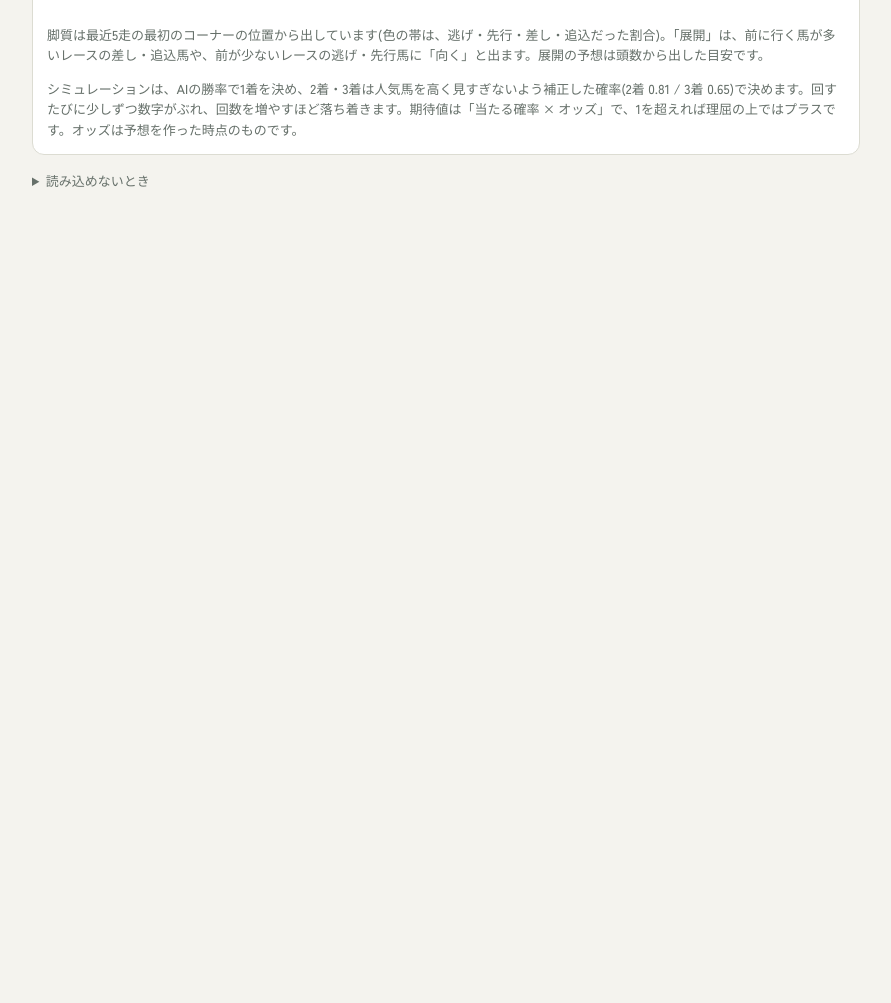
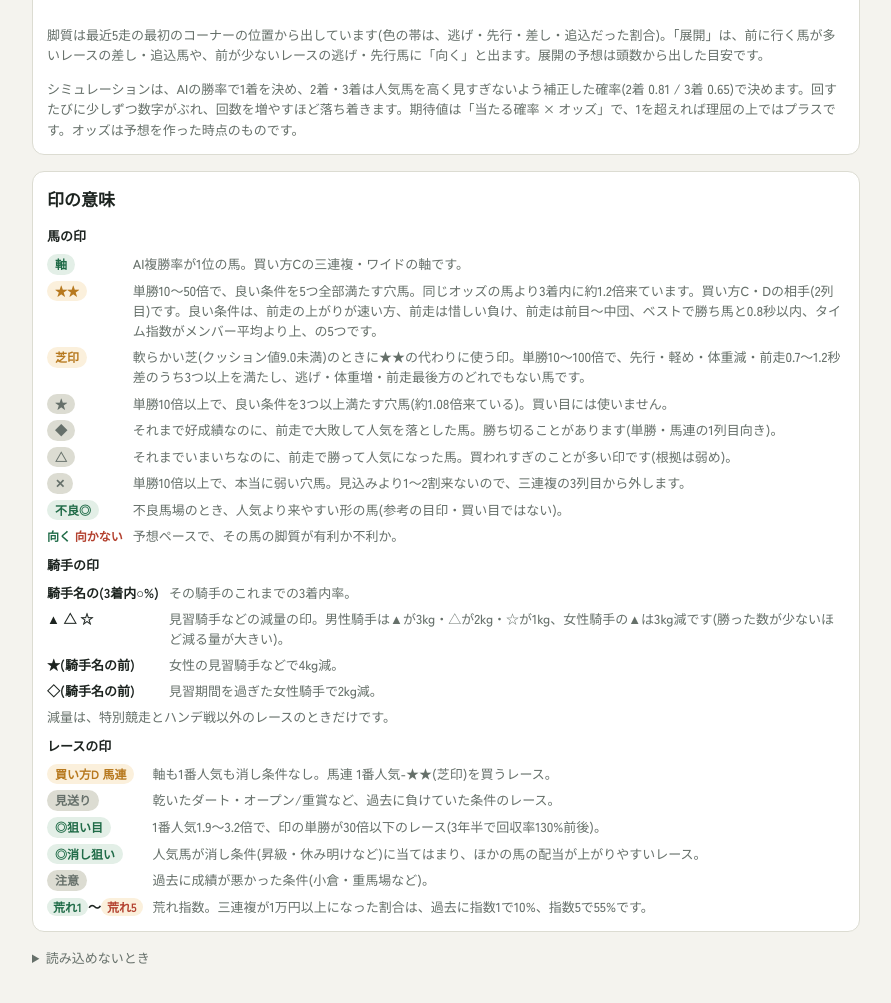
Before and after one commit to lemontea180523-gif/keiba-app, a plain HTML site: page index.html in a window 1280 px wide. Shown: the part 3116-4119 px from the top of the page, without its empty margins (194-1085 px from the left). Before the commit the page ends 3355 px from the top, so only its background shows below. Drawn offline with Linux system fonts and the light colour scheme.

Commit message:
ページを更新

```diff
--- a/index.html
+++ b/index.html
@@ -136,6 +136,13 @@ input[type="file"] { position: absolute; opacity: 0; width: 1px; height: 1px; }
 .tk.up { color: var(--good); } .tk.dn { color: var(--bad); }
 /* 荒れ指数:1(堅い)は緑、5(大荒れ)は赤 */
 .are { display: inline-block; font-weight: 700; font-size: 12px; padding: 0 6px; border-radius: 999px; white-space: nowrap; }
+/* 印の意味 */
+.legend .lg { display: grid; gap: 8px; font-size: 13px; }
+.legend dl { display: grid; grid-template-columns: max-content 1fr; gap: 6px 10px; margin: 0; align-items: baseline; }
+.legend dt { font-weight: 700; white-space: nowrap; }
+.legend dd { margin: 0; color: var(--muted); }
+.legend .lg, .legend dl, .legend dl > * { min-width: 0; overflow-wrap: anywhere; }
+@media (max-width: 520px) { .legend dl { grid-template-columns: minmax(0, 1fr); gap: 2px; } .legend dt { white-space: normal; } .legend dd { margin-bottom: 6px; } }
 .aredist { display: grid; gap: 6px; border: 1px solid var(--line); border-radius: 10px; padding: 10px 12px; }
 .arebar { display: flex; height: 14px; border-radius: 7px; overflow: hidden; background: var(--line); }
 .arebar i { display: block; height: 100%; }
@@ -192,6 +199,41 @@ input[type="file"] { position: absolute; opacity: 0; width: 1px; height: 1px; }
   <section class="list" id="list" aria-label="レースの一覧"></section>
 
   <section class="panel" id="detail" hidden></section>
+
+  <section class="panel legend" aria-label="印の意味">
+    <h2>印の意味</h2>
+    <div class="lg">
+      <b>馬の印</b>
+      <dl>
+        <dt><span class="chip ax">軸</span></dt><dd>AI複勝率が1位の馬。買い方Cの三連複・ワイドの軸です。</dd>
+        <dt><span class="chip ww">★★</span></dt><dd>単勝10〜50倍で、良い条件を5つ全部満たす穴馬。同じオッズの馬より3着内に約1.2倍来ています。買い方C・Dの相手(2列目)です。良い条件は、前走の上がりが速い方、前走は惜しい負け、前走は前目〜中団、ベストで勝ち馬と0.8秒以内、タイム指数がメンバー平均より上、の5つです。</dd>
+        <dt><span class="chip ww">芝印</span></dt><dd>軟らかい芝(クッション値9.0未満)のときに★★の代わりに使う印。単勝10〜100倍で、先行・軽め・体重減・前走0.7〜1.2秒差のうち3つ以上を満たし、逃げ・体重増・前走最後方のどれでもない馬です。</dd>
+        <dt><span class="chip jump">★</span></dt><dd>単勝10倍以上で、良い条件を3つ以上満たす穴馬(約1.08倍来ている)。買い目には使いません。</dd>
+        <dt><span class="chip jump">◆</span></dt><dd>それまで好成績なのに、前走で大敗して人気を落とした馬。勝ち切ることがあります(単勝・馬連の1列目向き)。</dd>
+        <dt><span class="chip jump">△</span></dt><dd>それまでいまいちなのに、前走で勝って人気になった馬。買われすぎのことが多い印です(根拠は弱め)。</dd>
+        <dt><span class="chip jump">✕</span></dt><dd>単勝10倍以上で、本当に弱い穴馬。見込みより1〜2割来ないので、三連複の3列目から外します。</dd>
+        <dt><span class="chip hit">不良◎</span></dt><dd>不良馬場のとき、人気より来やすい形の馬(参考の目印・買い目ではない)。</dd>
+        <dt><span class="tk up">向く</span> <span class="tk dn">向かない</span></dt><dd>予想ペースで、その馬の脚質が有利か不利か。</dd>
+      </dl>
+      <b>騎手の印</b>
+      <dl>
+        <dt>騎手名の(3着内○%)</dt><dd>その騎手のこれまでの3着内率。</dd>
+        <dt>▲ △ ☆</dt><dd>見習騎手などの減量の印。男性騎手は▲が3kg・△が2kg・☆が1kg、女性騎手の▲は3kg減です(勝った数が少ないほど減る量が大きい)。</dd>
+        <dt>★(騎手名の前)</dt><dd>女性の見習騎手などで4kg減。</dd>
+        <dt>◇(騎手名の前)</dt><dd>見習期間を過ぎた女性騎手で2kg減。</dd>
+        <dt class="muted" style="grid-column:1/-1;font-weight:400">減量は、特別競走とハンデ戦以外のレースのときだけです。</dt>
+      </dl>
+      <b>レースの印</b>
+      <dl>
+        <dt><span class="chip ww">買い方D 馬連</span></dt><dd>軸も1番人気も消し条件なし。馬連 1番人気-★★(芝印)を買うレース。</dd>
+        <dt><span class="chip jump">見送り</span></dt><dd>乾いたダート・オープン/重賞など、過去に負けていた条件のレース。</dd>
+        <dt><span class="chip hit">◎狙い目</span></dt><dd>1番人気1.9〜3.2倍で、印の単勝が30倍以下のレース(3年半で回収率130%前後)。</dd>
+        <dt><span class="chip hit">◎消し狙い</span></dt><dd>人気馬が消し条件(昇級・休み明けなど)に当てはまり、ほかの馬の配当が上がりやすいレース。</dd>
+        <dt><span class="chip miss">注意</span></dt><dd>過去に成績が悪かった条件(小倉・重馬場など)。</dd>
+        <dt><span class="are a1">荒れ1</span>〜<span class="are a5">荒れ5</span></dt><dd>荒れ指数。三連複が1万円以上になった割合は、過去に指数1で10%、指数5で55%です。</dd>
+      </dl>
+    </div>
+  </section>
 
   <details>
     <summary>読み込めないとき</summary>
```
